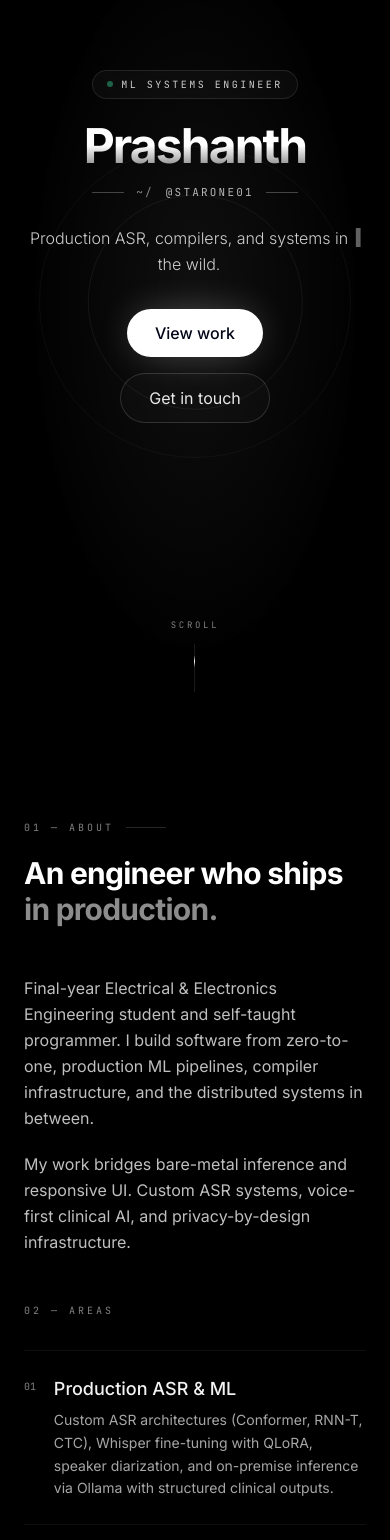
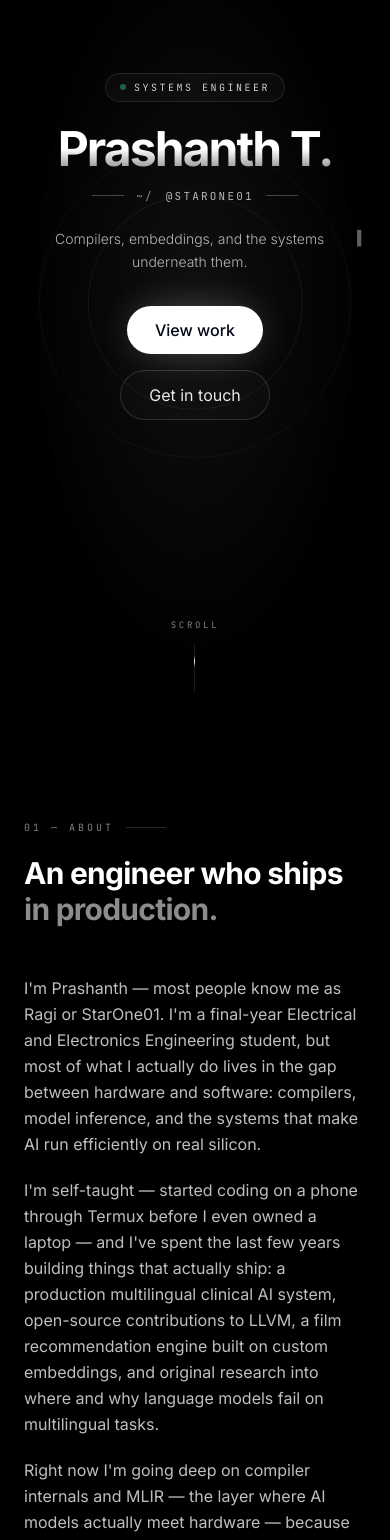
Before and after one commit to StarOne01/StarOne01.github.io, a Next.js app: page / in a window 390 px wide. Shown: the part 120-1660 px from the top of the page. Built offline with nearby package versions, Linux system fonts and the light colour scheme.

Commit message:
content overhaul: hardware-software positioning, LLVM detail, research section, starone01.me canonical

```diff
--- a/src/app/layout.tsx
+++ b/src/app/layout.tsx
@@ -12,7 +12,7 @@ import { site, stack, experience, expertise, featuredWork } from "@/data/site";
 const inter = Inter({ subsets: ["latin"], variable: "--font-sans" });
 const mono = JetBrains_Mono({ subsets: ["latin"], variable: "--font-mono" });
 
-const SITE_URL = "https://starone01.github.io";
+const SITE_URL = "https://starone01.me";
 const FULL_NAME = "Prashanth T.";
 
 const STACK_FLAT = Object.values(stack)
@@ -37,35 +37,36 @@ export const metadata: Metadata = {
   },
   applicationName: `${site.handle} portfolio`,
   description:
-    "Prashanth T. (@StarOne01), ML Systems Engineer based in Coimbatore, Tamil Nadu. Production ASR (Conformer, RNN-T, Whisper), LLVM contributor, distributed systems, and privacy-by-design infrastructure in Go and C++.",
+    "Prashanth T. (@StarOne01) — Systems Engineer from Coimbatore working the hardware-software gap: LLVM/MLIR compiler internals, production multilingual clinical AI (IndicConformer, ABDM/FHIR), embeddings, and local LLM inference in Go, Python, and C++.",
   keywords: [
     "Prashanth",
     "StarOne01",
+    "Ragi",
+    "Systems Engineer",
     "ML Systems Engineer",
+    "LLVM",
+    "MLIR",
+    "Compiler",
     "ASR",
     "Automatic Speech Recognition",
-    "Conformer",
-    "RNN-T",
-    "Whisper",
     "IndicConformer",
+    "Clinical AI",
+    "ABDM",
+    "FHIR",
     "QLoRA",
-    "PEFT",
-    "Speaker Diarization",
+    "Fine-tuning",
+    "Embeddings",
+    "RAG",
+    "Qdrant",
     "Ollama",
-    "LLVM",
-    "Compiler",
-    "Distributed Systems",
+    "Local LLM Inference",
+    "CUDA",
     "Go",
     "C++",
     "Python",
     "TypeScript",
     "AWS",
-    "GCP",
-    "Docker",
-    "Privacy by design",
-    "GDPR",
-    "Flutter",
-    "Next.js",
+    "Ory Kratos",
     "Coimbatore",
     "Tamil Nadu",
   ],
--- a/src/app/page.tsx
+++ b/src/app/page.tsx
@@ -1,6 +1,7 @@
 import Hero from "@/components/sections/hero";
 import About from "@/components/sections/about";
 import Work from "@/components/sections/work";
+import Research from "@/components/sections/research";
 import Experience from "@/components/sections/experience";
 import Stack from "@/components/sections/stack";
 import Contact from "@/components/sections/contact";
@@ -12,6 +13,7 @@ export default function Home() {
       <Hero />
       <About />
       <Work />
+      <Research />
       <Experience />
       <Stack />
       <Contact />
--- a/src/components/sections/about.tsx
+++ b/src/components/sections/about.tsx
@@ -33,7 +33,7 @@ export default function About() {
 
         <div className="lg:col-span-7">
           <div className="font-mono text-[10px] tracking-[0.3em] uppercase text-white/50 mb-8">
-            02 — areas
+            focus areas
           </div>
           <ul className="divide-y divide-white/[0.06] border-y border-white/[0.06]">
             {expertise.map((area, i) => (
--- a/src/components/sections/experience.tsx
+++ b/src/components/sections/experience.tsx
@@ -35,7 +35,7 @@ export default function Experience() {
       <div className="sticky top-0 h-screen overflow-hidden flex flex-col">
         <div className="pt-20 md:pt-24 px-6 max-w-6xl mx-auto w-full">
           <SectionHeader
-            eyebrow="03 — experience"
+            eyebrow="04 — experience"
             title={
               <>
                 Things I've <span className="text-white/55">built & broken.</span>
--- a/src/components/sections/hero.tsx
+++ b/src/components/sections/hero.tsx
@@ -54,7 +54,7 @@ export default function Hero() {
           initial={{ opacity: 0, y: 12 }}
           animate={{ opacity: 1, y: 0 }}
           transition={{ delay: 0.5, duration: 0.6 }}
-          className="text-base sm:text-lg md:text-xl text-white/80 font-light max-w-2xl mx-auto mb-8 md:mb-10 leading-relaxed"
+          className="text-sm sm:text-base text-white/70 font-light max-w-xl mx-auto mb-8 md:mb-10 leading-relaxed"
         >
           <TypingText lines={site.typingLines} />
         </motion.div>
--- a/src/components/sections/work.tsx
+++ b/src/components/sections/research.tsx
@@ -1,53 +1,49 @@
 "use client";
 import { motion } from "framer-motion";
-import { featuredWork } from "@/data/site";
+import { research } from "@/data/site";
 import SectionHeader from "@/components/ui/section-header";
 import Icon from "@/components/ui/icon";
 
-export default function Work() {
+export default function Research() {
   return (
-    <section id="work" className="py-24 md:py-32 px-6 max-w-6xl mx-auto">
+    <section id="research" className="py-24 md:py-32 px-6 max-w-6xl mx-auto">
       <SectionHeader
-        eyebrow="05 — selected work"
+        eyebrow="03 — research & writing"
         title={
           <>
-            Things I've shipped <span className="text-white/55">in the wild.</span>
+            Asking questions <span className="text-white/55">models can&rsquo;t answer.</span>
           </>
         }
-        description="A few things I've built, researched, or shipped. All live, all in production or open source."
+        description="Original evaluation work and building in public — in Tamil and English."
       />
 
-      <div className="grid grid-cols-1 md:grid-cols-3 gap-4">
-        {featuredWork.map((item, i) => {
+      <div className="grid grid-cols-1 md:grid-cols-2 gap-4">
+        {research.map((item, i) => {
           const card = (
             <>
               <div className="flex items-center justify-between mb-6">
                 <span className="font-mono text-[10px] tracking-[0.25em] uppercase text-white/55">
                   {item.tag}
                 </span>
-                <Icon
-                  name="external"
-                  className="w-3.5 h-3.5 text-white/40 group-hover:text-white group-hover:-translate-y-0.5 group-hover:translate-x-0.5 transition-all"
-                  aria-hidden
-                />
+                {item.href && (
+                  <Icon
+                    name="external"
+                    className="w-3.5 h-3.5 text-white/40 group-hover:text-white group-hover:-translate-y-0.5 group-hover:translate-x-0.5 transition-all"
+                    aria-hidden
+                  />
+                )}
               </div>
 
               <h3 className="text-2xl font-semibold text-white mb-3 tracking-tight">
-                {item.name}
+                {item.title}
               </h3>
               <p className="text-white/70 text-sm leading-relaxed group-hover:text-white/85 transition-colors flex-1">
                 {item.description}
               </p>
-
-              <div className="mt-6 pt-5 border-t border-white/[0.06] font-mono text-[10px] tracking-[0.2em] uppercase text-white/50 group-hover:text-white/75 transition-colors flex items-center gap-2">
-                <span>{item.href ? "open" : "shipped"}</span>
-                <span className="text-white/30" aria-hidden>/</span>
-                <span>{item.name.toLowerCase()}</span>
-              </div>
             </>
           );
           const classes =
-            "group flex flex-col p-6 md:p-7 rounded-2xl bg-white/[0.015] border border-white/[0.06] hover:bg-white/[0.03] hover:border-white/15 transition-colors min-h-[260px]";
+            "group flex flex-col p-6 md:p-7 rounded-2xl bg-white/[0.015] border border-white/[0.06] hover:bg-white/[0.03] hover:border-white/15 transition-colors min-h-[220px]";
           const motionProps = {
             initial: { opacity: 0, y: 20 },
             whileInView: { opacity: 1, y: 0 },
@@ -57,7 +53,7 @@ export default function Work() {
           if (item.href) {
             return (
               <motion.a
-                key={item.name}
+                key={item.title}
                 href={item.href}
                 target={item.href.startsWith("http") ? "_blank" : undefined}
                 rel={item.href.startsWith("http") ? "noopener noreferrer" : undefined}
@@ -69,7 +65,7 @@ export default function Work() {
             );
           }
           return (
-            <motion.div key={item.name} className={classes} {...motionProps}>
+            <motion.div key={item.title} className={classes} {...motionProps}>
               {card}
             </motion.div>
           );
--- a/src/components/sections/stack.tsx
+++ b/src/components/sections/stack.tsx
@@ -27,7 +27,7 @@ export default function Stack() {
     <section id="stack" className="py-24 md:py-32 border-y border-white/[0.04]">
       <div className="px-6 max-w-6xl mx-auto mb-12 md:mb-16">
         <SectionHeader
-          eyebrow="04 — stack"
+          eyebrow="05 — stack"
           title={
           <>
             Tools, not <span className="text-white/55">ornaments.</span>
--- a/src/components/ui/terminal.tsx
+++ b/src/components/ui/terminal.tsx
@@ -7,12 +7,13 @@ import { cn } from "@/utils/cn";
 type CommandOutput = { kind: "in" | "out" | "err"; text: string };
 
 const commands: Record<string, string> = {
-  help: "available: about, work, stack, contact, whoami, ls, clear, sudo, exit",
-  about: "Prashanth. ML Systems Engineer. Coimbatore. Builds production ASR, compilers, and the infrastructure in between.",
-  work: "Medclara (co-founder, past) · primesoma (founder, upcoming) · self (founder, in development) · LLVM contributor · EfficientXLang (research).",
-  stack: "Go · Python · TypeScript · C++ (favorite) · AWS · GCP · Whisper · LLVM · UE5 · DaVinci Resolve",
+  help: "available: about, work, research, stack, contact, whoami, ls, clear, sudo, exit",
+  about: "Prashanth T. Systems Engineer. Coimbatore. Hardware-software gap: compilers, inference, and the systems underneath.",
+  work: "Medclara (founding engineer, past) · Primesoma film discovery (live) · BrailleVision (hackathon) · Sherlock SFT (fine-tuning).",
+  research: "multilingual LLM eval: price/size/reputation don't predict failure · StarOne Labs: Ollama deep-dives, Tamil & English.",
+  stack: "Go · Python · C++ (favorite) · TypeScript · LLVM/MLIR · QLoRA · Qdrant",
   contact: "ping@starone01.me  ·  linkedin.com/in/StarOne01  ·  github.com/StarOne01",
-  projects: "EfficientXLang (research) · PhraseNuX (C++ CLI) · Medclara (clinical AI)",
+  projects: "Medclara (clinical AI) · film discovery (embeddings) · BrailleVision (YOLO+ONNX) · PhraseNuX (C++ CLI)",
   whoami: "guest@starone01.me — you are not logged in. (this is a portfolio, not a server.)",
   ls: "about.md  work.md  stack.md  contact.txt  resume.pdf",
   sudo: "nice try.",
--- a/src/data/site.ts
+++ b/src/data/site.ts
@@ -1,17 +1,18 @@
 export const site = {
-  name: "Prashanth",
+  name: "Prashanth T.",
   handle: "StarOne01",
-  role: "ML Systems Engineer",
+  role: "Systems Engineer",
   location: "Coimbatore, Tamil Nadu",
   bio: [
-    "Final-year Electrical & Electronics Engineering student and self-taught programmer. I build software from zero-to-one, production ML pipelines, compiler infrastructure, and the distributed systems in between.",
-    "My work bridges bare-metal inference and responsive UI. Custom ASR systems, voice-first clinical AI, and privacy-by-design infrastructure.",
+    "I'm Prashanth — most people know me as Ragi or StarOne01. I'm a final-year Electrical and Electronics Engineering student, but most of what I actually do lives in the gap between hardware and software: compilers, model inference, and the systems that make AI run efficiently on real silicon.",
+    "I'm self-taught — started coding on a phone through Termux before I even owned a laptop — and I've spent the last few years building things that actually ship: a production multilingual clinical AI system, open-source contributions to LLVM, a film recommendation engine built on custom embeddings, and original research into where and why language models fail on multilingual tasks.",
+    "Right now I'm going deep on compiler internals and MLIR — the layer where AI models actually meet hardware — because that's where I think the most interesting (and most underbuilt) engineering problems are.",
   ],
-  tagline: "Curiosity-driven engineer exploring systems from first principles.",
+  tagline: "Systems engineer building at the intersection of hardware and AI.",
   typingLines: [
-    "Curiosity-driven engineer exploring systems from first principles.",
-    "Production ASR, compilers, and systems in the wild.",
-    "Shipping ML pipelines and the infrastructure underneath.",
+    "Systems engineer building at the intersection of hardware and AI.",
+    "Compilers, embeddings, and the systems underneath them.",
+    "EE fundamentals. Production AI systems. LLVM.",
   ],
   email: "ping@starone01.me",
   socials: {
@@ -19,29 +20,29 @@ export const site = {
     linkedin: { label: "LinkedIn", value: "in/StarOne01", href: "https://www.linkedin.com/in/StarOne01/" },
     github: { label: "GitHub", value: "@StarOne01", href: "https://github.com/StarOne01" },
   },
-  nav: ["Work", "Stack", "Experience", "Contact"],
+  nav: ["Work", "Research", "Experience", "Stack", "Contact"],
 } as const;
 
 export const expertise = [
   {
-    title: "Production ASR & ML",
+    title: "Compilers & LLVM",
     description:
-      "Custom ASR architectures (Conformer, RNN-T, CTC), Whisper fine-tuning with QLoRA, speaker diarization, and on-premise inference via Ollama with structured clinical outputs.",
+      "16 contributions across the X86 backend (_Float16 lowering: FABS, FNEG, FCOPYSIGN), a Clang Sema diagnostic, and libc POSIX docs. Now going deeper into MLIR and compiler internals.",
   },
   {
-    title: "Systems & Infrastructure",
+    title: "Production ASR & Clinical AI",
     description:
-      "Privacy-by-design backends for AI companions, GDPR (Art. 9, 22), India DPDP Act, CCPA/CPRA. Argon2id encryption, AWS & GCP, and Go services.",
+      "IndicConformer speech recognition paired with a fine-tuned Gemma model for clinical note generation, with ABDM/FHIR integration — built solo for doctors in Indian Tier-2/3 cities.",
   },
   {
-    title: "Compilers & Open Source",
+    title: "ML Systems & Inference",
     description:
-      "Active LLVM contributor. Authored PhraseNuX, a C++ CLI password manager with AES encryption. Research on cross-lingual reasoning compression in multilingual LLMs.",
+      "Local LLM inference and deployment of open models in production. Fine-tuning (SFT, QLoRA) with hands-on failure-mode debugging, and CUDA fundamentals in progress.",
   },
   {
-    title: "Creative Technologies",
+    title: "Embeddings & Retrieval",
     description:
-      "Unreal Engine 5 cinematics and DaVinci Resolve pipelines, fusing technical rigor with high-end visual work.",
+      "Custom embedding and content-fingerprinting techniques for recommendation, plus RAG pipelines over Qdrant. Built to solve matching problems genre tags can't.",
   },
 ] as const;
 
@@ -61,7 +62,7 @@ export const experience: readonly ExperienceItem[] = [
     period: "In production",
     status: "active" as const,
     description:
-      "The film that makes you feel the way the last one did, not just another one \u201clike\u201d it. Built so that a few ratings find the rest of your life's library.",
+      "The film that makes you feel the way the last one did, not just another one \u201clike\u201d it. Custom embeddings and content fingerprinting so a few ratings find the rest of your life's library.",
   },
   {
     role: "Founder",
@@ -73,12 +74,12 @@ export const experience: readonly ExperienceItem[] = [
       "Coimbatore-based agency funding other ventures. High-end web projects, custom AI agent systems (WhatsApp bots), and enterprise software for real estate, studios, and manufacturing.",
   },
   {
-    role: "Open Source Contributor & Researcher",
-    company: "LLVM · EfficientXLang",
+    role: "Open Source Contributor",
+    company: "LLVM",
     period: "Ongoing",
     status: "ongoing" as const,
     description:
-      "15+ merged LLVM PRs (incl. float-related changes). Original research on cross-lingual reasoning in multilingual LLMs. Authored technical series on production AI realities.",
+      "16 contributions: X86 backend _Float16 lowering, a Clang Sema diagnostic through extensive review, and a series of libc POSIX header docs. Now deepening into MLIR.",
   },
   {
     role: "Founder",
@@ -97,26 +98,45 @@ export const experience: readonly ExperienceItem[] = [
       "Vertically integrated wellness ecosystem, food, groceries, farms, fitness, health. Owning the entire stack end-to-end.",
   },
   {
-    role: "Co-founder",
+    role: "Founding Engineer",
     company: "Medclara",
     period: "Past",
     status: "past" as const,
     description:
-      "Co-founded a voice-first, multilingual clinical documentation platform. Doctor-patient conversations → structured SOAP notes via custom ASR and LLMs.",
+      "Founding engineer and technical lead. IndicConformer ASR plus a fine-tuned Gemma model for clinical notes, with ABDM/FHIR integration — architecture, infra, and compliance, solo.",
+  },
+] as const;
+
+export type ResearchItem = {
+  title: string;
+  tag: string;
+  description: string;
+  href?: string;
+};
+
+export const research: readonly ResearchItem[] = [
+  {
+    title: "Do price, size, or reputation predict LLM failure?",
+    tag: "Original research",
+    description:
+      "A multilingual LLM evaluation study testing whether model price, size, or reputation predict task-specific failure — findings suggest they don't, at least not reliably. Latest run benchmarked 6 models on multilingual code-switched number parsing.",
+  },
+  {
+    title: "StarOne Labs",
+    tag: "Writing · Tamil & English",
+    description:
+      "Writing and building in public around open-source AI in production — an ongoing Ollama deep-dive series (inference internals, scheduling engines) and honest, no-theory takes on what actually works when deploying open models.",
+    href: "https://starone01.me",
   },
 ] as const;
 
 export type StackItem = string | { name: string; fav?: boolean; note?: string };
 
 export const stack: Record<string, readonly StackItem[]> = {
-  Languages: ["Go", "Python", "TypeScript", "JavaScript", { name: "C++", fav: true }, "Dart"],
-  "AI / ML": ["ASR (Conformer · RNN-T · CTC)", "Whisper", "IndicConformer", "PEFT / QLoRA", "Ollama", "Local Inference"],
-  "Cloud & Infra": ["AWS", "GCP", "Docker", "Redis", "PostgreSQL", "Supabase", "Vercel", "On-prem AI", "Voice Pipelines"],
-  Frontend: ["Next.js", "React", "Tailwind", "Framer Motion"],
-  "Semantic Search": ["pgvector (HNSW)", "Embedding Pipelines", "Relevance Ranking"],
-  "Low-level": ["LLVM", "Compiler Internals", "AST Transformations", "Systems C++"],
-  Disciplines: ["System Design", "Architecting", { name: "Testing in prod", note: "lol" }],
-  Creative: ["Unreal Engine 5", "DaVinci Resolve", "Cinematic Editing"],
+  Languages: ["Go", "Python", { name: "C++", fav: true }, "TypeScript / Next.js"],
+  "Systems & Compilers": ["LLVM", { name: "MLIR", note: "in progress" }, "Local LLM Inference", { name: "CUDA", note: "in progress" }],
+  "ML / AI": ["SFT / QLoRA", "ASR Pipelines", "Embeddings", "RAG"],
+  "Infra & Data": ["AWS", "Qdrant", "Ory Kratos"],
 };
 
 export type WorkItem = {
@@ -128,29 +148,28 @@ export type WorkItem = {
 
 export const featuredWork: readonly WorkItem[] = [
   {
-    name: "MoviesLikeThis",
-    tag: "Full Stack",
+    name: "Medclara",
+    tag: "Clinical AI · Founding Engineer",
     description:
-      "Movie discovery by feeling, not labels. The recommender keeps offering you more sci-fi, more action; this archive matches films by what they do to you, the ache, the wonder, the quiet, so the next film makes you feel the way the last one did.",
+      "Voice-first multilingual clinical documentation. IndicConformer for speech recognition with a fine-tuned Gemma model for clinical note generation, plus ABDM/FHIR integration — architecture, infra, and compliance, solo.",
+  },
+  {
+    name: "Primesoma — Film Discovery",
+    tag: "Embeddings · Full Stack",
+    description:
+      "A recommendation system around custom embedding and content-fingerprinting techniques, built to solve the “movies like this” problem better than genre-tag matching — including the hub pathology work most engines skip.",
     href: "https://movieslikethis.starone01.me",
   },
   {
-    name: "EfficientXLang",
-    tag: "Research",
+    name: "BrailleVision",
+    tag: "Hackathon Build",
     description:
-      "Original research assessing cross-lingual reasoning in multilingual LLMs. A study on how reasoning compresses across languages, and where it doesn't.",
+      "A Flutter + YOLO + ONNX mobile app for real-time Braille OCR, built under hackathon time pressure. Computer vision meeting accessibility, shipped end-to-end solo.",
   },
   {
-    name: "Medclara",
-    tag: "Founder",
+    name: "Sherlock SFT",
+    tag: "Fine-Tuning",
     description:
-      "Voice-first, multilingual clinical documentation. Doctor-patient conversations → structured SOAP notes via custom ASR and local LLMs.",
-  },
-  {
-    name: "PhraseNuX",
-    tag: "Open Source",
-    description:
-      "C++ CLI password manager with AES encryption. Zero dependencies, audited crypto, built to teach myself systems-level C++ the hard way.",
-    href: "https://github.com/StarOne01/PhraseNuX",
+      "Fine-tuned a character-consistent language model via supervised fine-tuning — iterating on training data quality and debugging a QLoRA NaN loss down to root cause.",
   },
 ];
```
